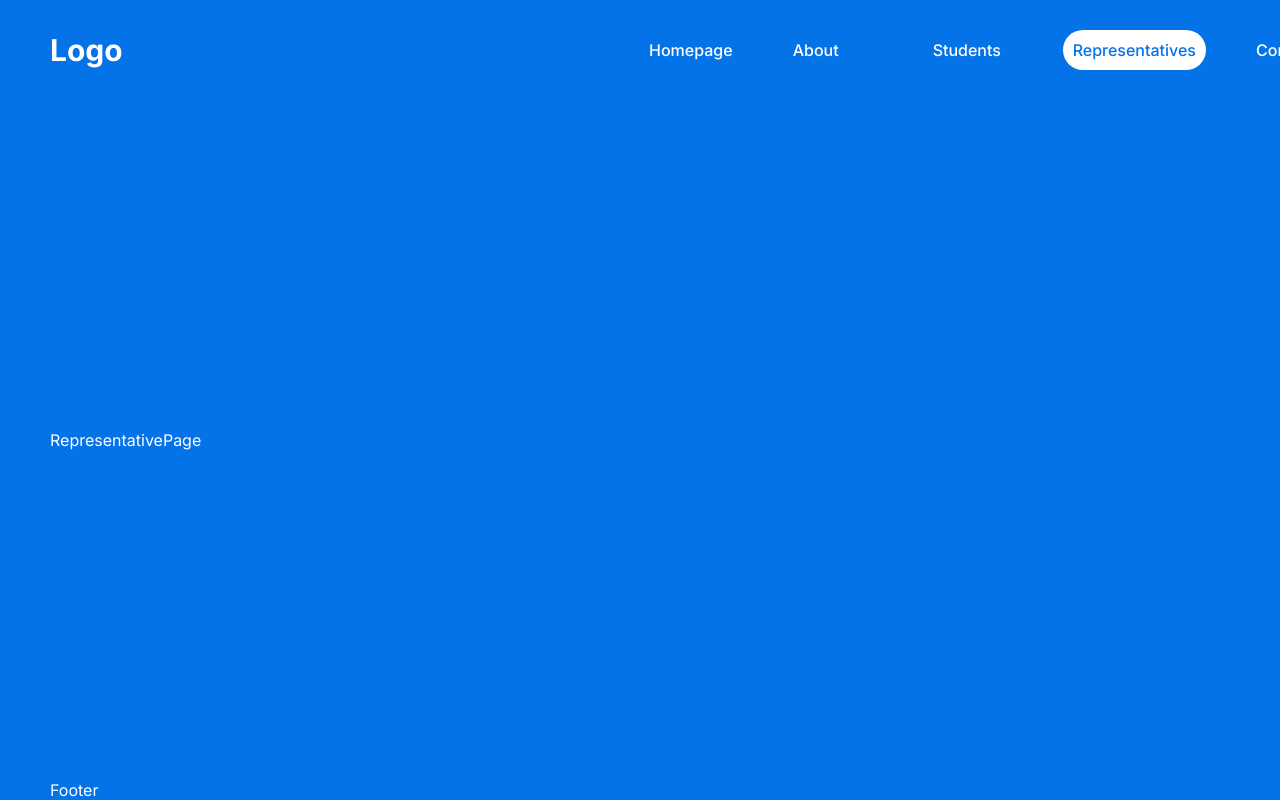
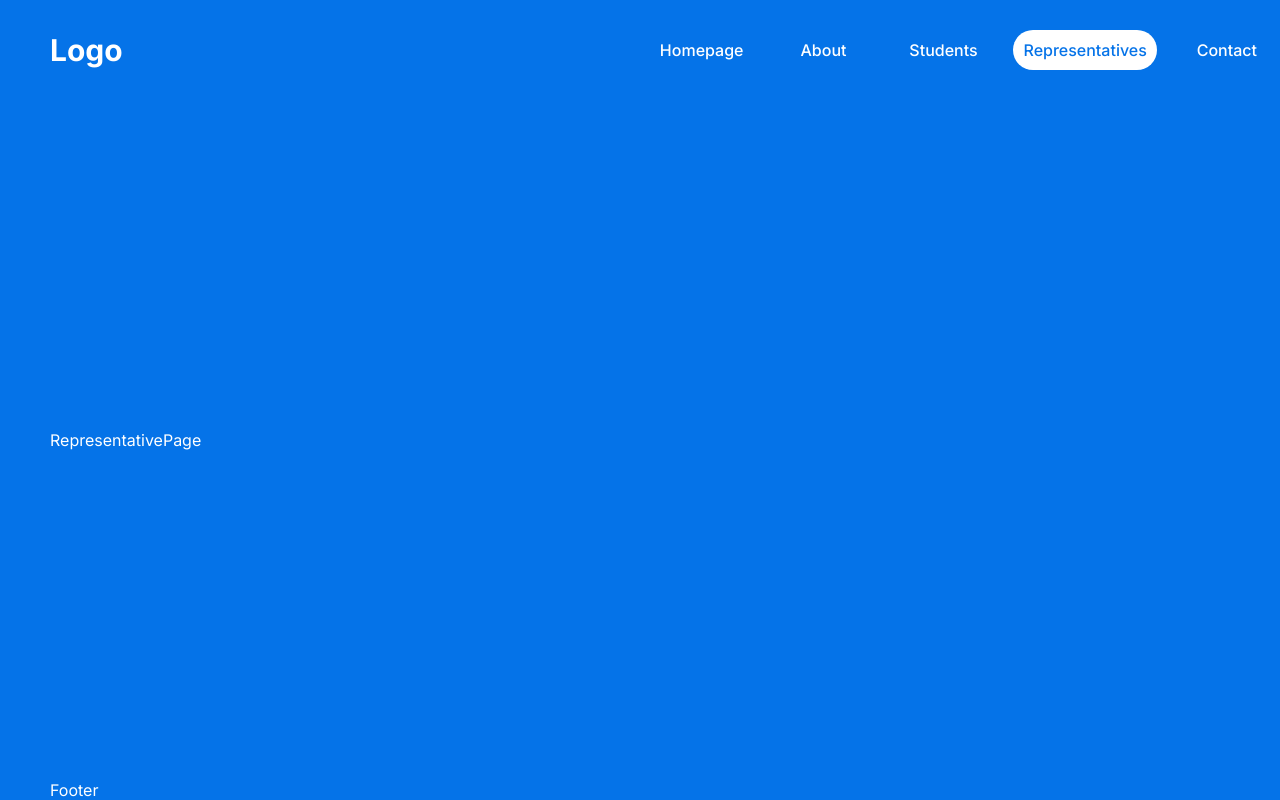
Before and after one commit to AaronTi30/finet, a Next.js app: page /representatives in a window 1280 px wide. Shown: the top 800 px of the page. Built offline with nearby package versions, Linux system fonts and the light colour scheme.

Commit message:
feat: ADD login temp logic && style: ADD spacing

```diff
--- a/src/components/navbar/links/Links.jsx
+++ b/src/components/navbar/links/Links.jsx
@@ -1,9 +1,7 @@
-import Link from "next/link";
 import styles from "./links.module.css"
 import NavLink from "./navLink/navLink";
 
 const Links = () => {
-
     const links = [
         {
             title:"Homepage",
@@ -25,17 +23,31 @@
             title:"Contact",
             path:"/contact",
         },
-        {
-            title:"Log In",
-            path:"/login",
-        },
-    ]
+    ];
+
+
+    // TEMPORARY LOGIC FOR LOGIN PAGE //
+    const session = true
+    const isAdmin = true
 
     return (
         <div className={styles.links}>
             {links.map((link=>(
                 <NavLink item={link} key={link.title}/>
-            )))}
+            )))}{
+                session ? (
+                    <>
+                    {
+                        isAdmin && (
+                            <NavLink item={{title: "Admin", path: "/admin"}}/>
+                        )
+                    }
+                    <button className={styles.logout}>Logout</button>
+                    </>
+                ) : (
+                    <NavLink item={{title: "Login", path: "/login"}}/>
+                )
+            }
         </div>
     )
 }
--- a/src/components/navbar/links/links.module.css
+++ b/src/components/navbar/links/links.module.css
@@ -1,5 +1,12 @@
 .links{
     display: flex;
     align-items: center;
-    gap: 40px;
+    gap:20px;
+    text-align: center;
 }
+
+.logout{
+    padding: 10px;
+    cursor: pointer;
+    font-weight: bold;
+}
--- a/src/components/navbar/links/navLink/navLink.module.css
+++ b/src/components/navbar/links/navLink/navLink.module.css
@@ -4,6 +4,7 @@
     border-radius: 20px;
     font-weight: 500;
     align-items: center;
+
 }
 
 .active{
```
Also changed, not shown: src/app/login/page.jsx (added, +7 -0 lines).
